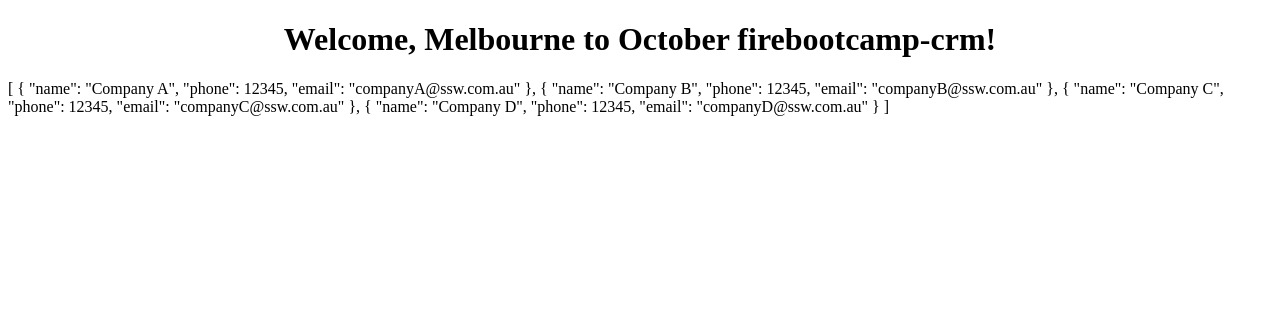
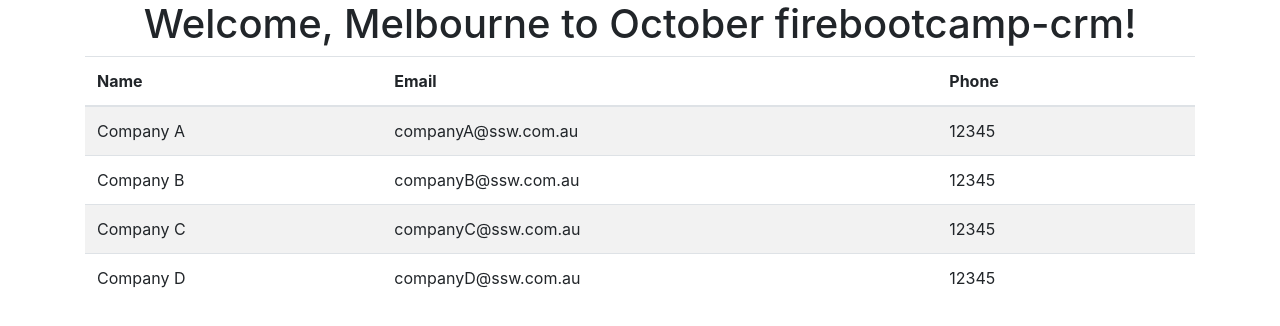
Before and after one commit to brendan-nobadthing/firebootcamp-angular-mel-201810, an Angular app: page / in a window 1280 px wide. Shown: the top 326 px of the page. Built offline with nearby package versions, Linux system fonts and the light colour scheme.

Commit message:
added bootstrap and implemented table

```diff
--- a/angular.json
+++ b/angular.json
@@ -27,7 +27,10 @@
               "src/assets"
             ],
             "styles": [
-              "src/styles.scss"
+              "src/styles.scss",
+              {
+                "input": "./node_modules/bootstrap/dist/css/bootstrap.css"
+              }
             ],
             "scripts": []
           },
--- a/package.json
+++ b/package.json
@@ -20,9 +20,12 @@
     "@angular/platform-browser": "^6.1.0",
     "@angular/platform-browser-dynamic": "^6.1.0",
     "@angular/router": "^6.1.0",
+    "@ng-bootstrap/schematics": "^2.0.0-alpha.1",
     "core-js": "^2.5.4",
     "rxjs": "~6.2.0",
-    "zone.js": "~0.8.26"
+    "zone.js": "~0.8.26",
+    "@ng-bootstrap/ng-bootstrap": "^2.0.0-alpha.0",
+    "bootstrap": "^4.0.0"
   },
   "devDependencies": {
     "@angular-devkit/build-angular": "~0.8.0",
--- a/src/app/app.component.html
+++ b/src/app/app.component.html
@@ -1,8 +1,13 @@
 <!--The content below is only a placeholder and can be replaced.-->
+<div class="container">
+
   <div style="text-align:center">
     <h1>
       Welcome, Melbourne to October {{ title }}!
     </h1>
   </div>
 
+
   <fbc-company-list></fbc-company-list>
+
+</div>
--- a/src/app/app.module.ts
+++ b/src/app/app.module.ts
@@ -5,6 +5,7 @@
 import { AppComponent } from './app.component';
 import { FormsModule } from '@angular/forms';
 import { CompanyListComponent } from './company/company-list/company-list.component';
+import { NgbModule } from '@ng-bootstrap/ng-bootstrap';
 
 @NgModule({
   declarations: [
@@ -14,7 +15,8 @@
   imports: [
     BrowserModule,
     AppRoutingModule,
-    FormsModule
+    FormsModule,
+    NgbModule.forRoot()
   ],
   providers: [],
   bootstrap: [AppComponent]
--- a/src/app/company/company-list/company-list.component.html
+++ b/src/app/company/company-list/company-list.component.html
@@ -1,3 +1,21 @@
+
 <div>
-  {{ companies | json }}
+  <table class="table table-striped">
+    <thead>
+      <tr>
+        <th>Name</th>
+        <th>Email</th>
+        <th>Phone</th>
+        <th></th>
+      </tr>
+    </thead>
+    <tbody>
+      <tr  *ngFor="let company of companies">
+        <td>{{company.name}}</td>
+        <td>{{company.email}}</td>
+        <td>{{company.phone}}</td>
+        <td></td>
+      </tr>
+    </tbody>
+  </table>
 </div>
```
Also changed, not shown: 1 other file (tests, documents, lock files or other folders). Lines whose indentation alone changed are shown as unchanged.
